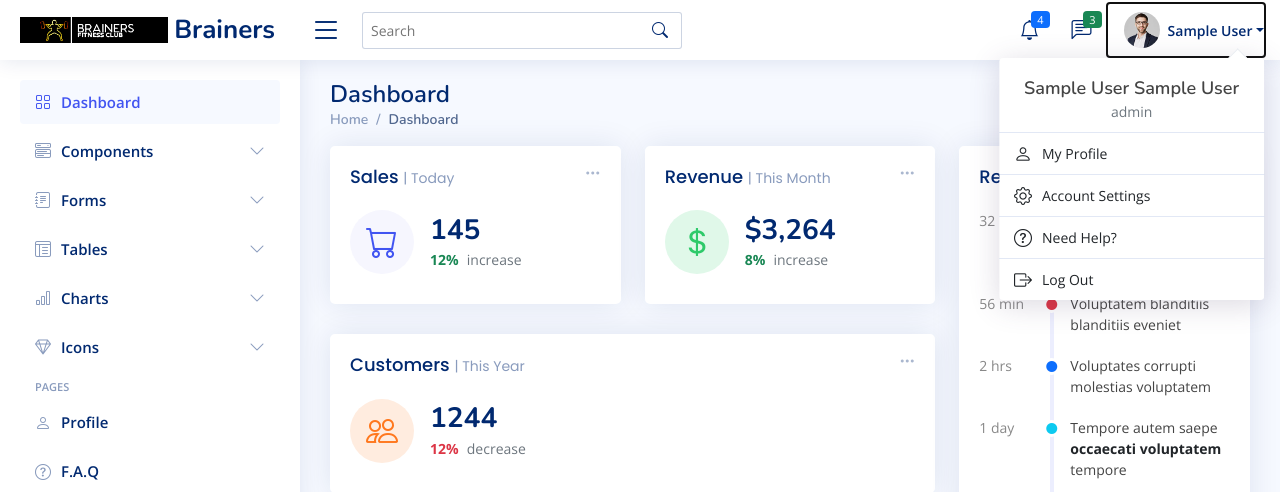
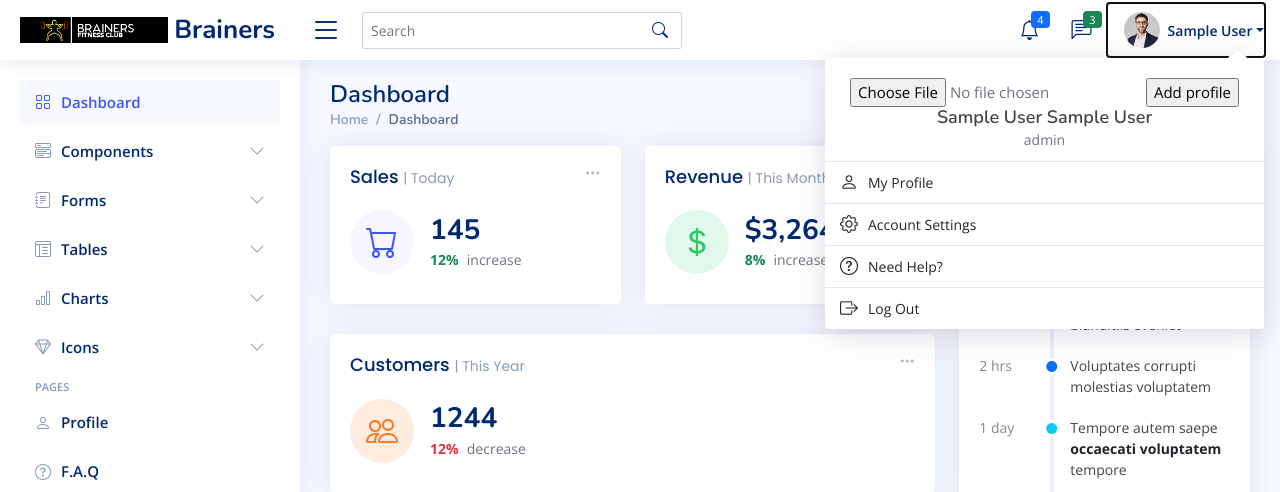
Before and after one commit to JK-Mwangi/GMS, a PHP site: page /admin/index.php in a window 1280 px wide, after a click that opens the changed part. Shown: the top 492 px of the page. Run offline with PHP 8.4, Linux system fonts and the light colour scheme; the visitor is signed in with stand-in values (Sample User, id 1); some libraries are stand-ins or nearby versions.

Commit message:
Update index.php

```diff
--- a/admin/index.php
+++ b/admin/index.php
@@ -34,6 +34,7 @@ if(!isset($_SESSION["loggedin"])){
   <link href="assets/vendor/quill/quill.bubble.css" rel="stylesheet">
   <link href="assets/vendor/remixicon/remixicon.css" rel="stylesheet">
   <link href="assets/vendor/simple-datatables/style.css" rel="stylesheet">
+
 
   <!-- Template Main CSS File -->
   <link href="assets/css/style.css" rel="stylesheet">
@@ -226,7 +227,37 @@ if(!isset($_SESSION["loggedin"])){
           </a><!-- End Profile Iamge Icon -->
 
           <ul class="dropdown-menu dropdown-menu-end dropdown-menu-arrow profile">
+
             <li class="dropdown-header">
+
+            <?php
+            include "../connect.php";
+            if(isset($_POST['save'])){
+              $profile=$_FILES['profile']['name'];
+              $tempprofile=$_FILES['profile']['tmp_name'];
+              $profilefolder="uploads/".$profile;
+
+              $id=$_SESSION['id'];
+              $add_sql="INSERT INTO members(profile) VALUES('$profile') WHERE id='$id'";
+              $add_results=mysqli_query($conn,$add_sql);
+              if($add_results){
+                if(move_uploaded_file($tempprofile,$profilefolder)){
+                  echo "profile added successfully";
+
+                }
+
+              }
+
+
+            }
+
+            ?>
+
+           <form action="index.php" method="POST" enctype="multipart/form-data">
+             <input type="file" name="profile">
+             <input type="submit" name="save" value="Add profile">
+
+           </form>
               <h6> <?php echo $_SESSION['fname']." ".$_SESSION['lname']; ?>
             </h6>
               <span><?php echo $_SESSION['usertype'];?></span>
```
